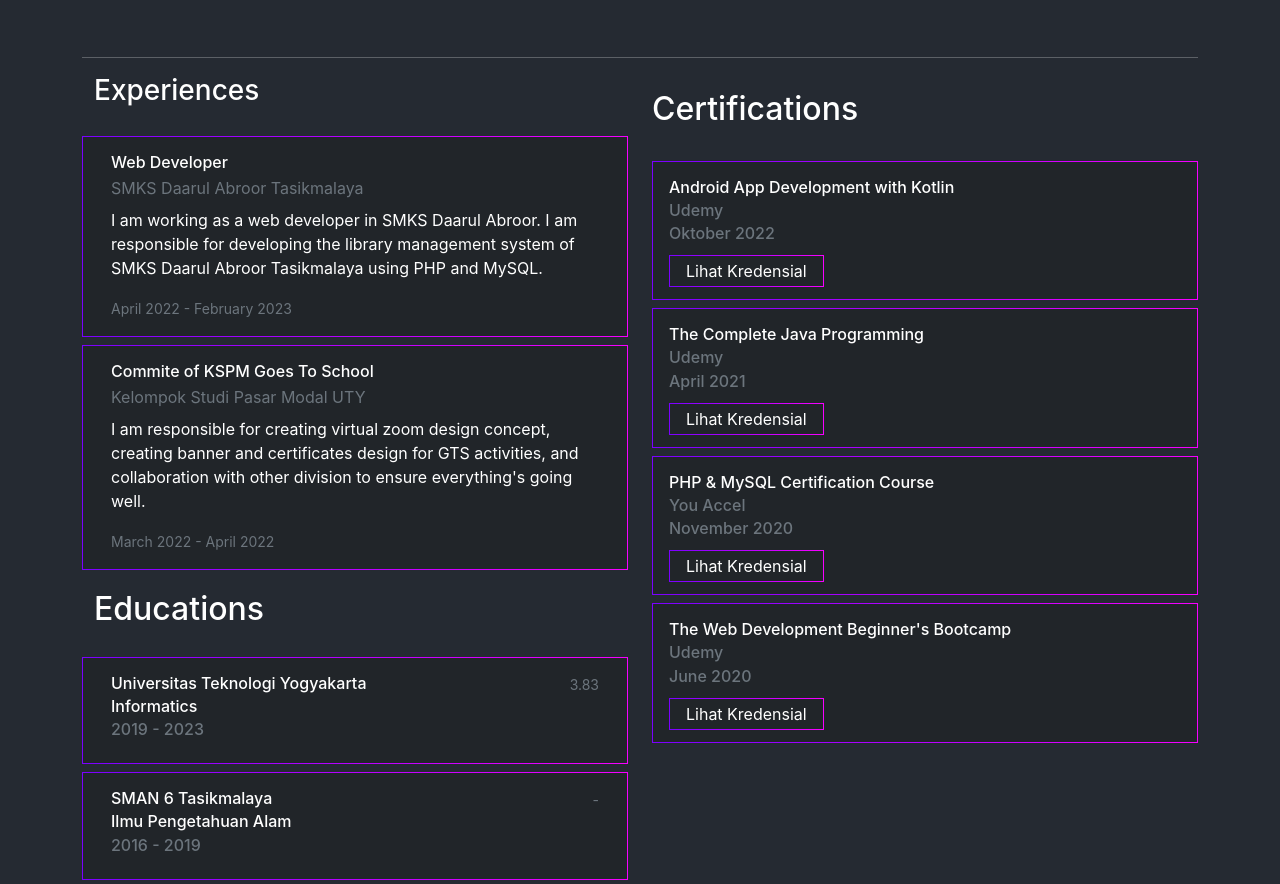
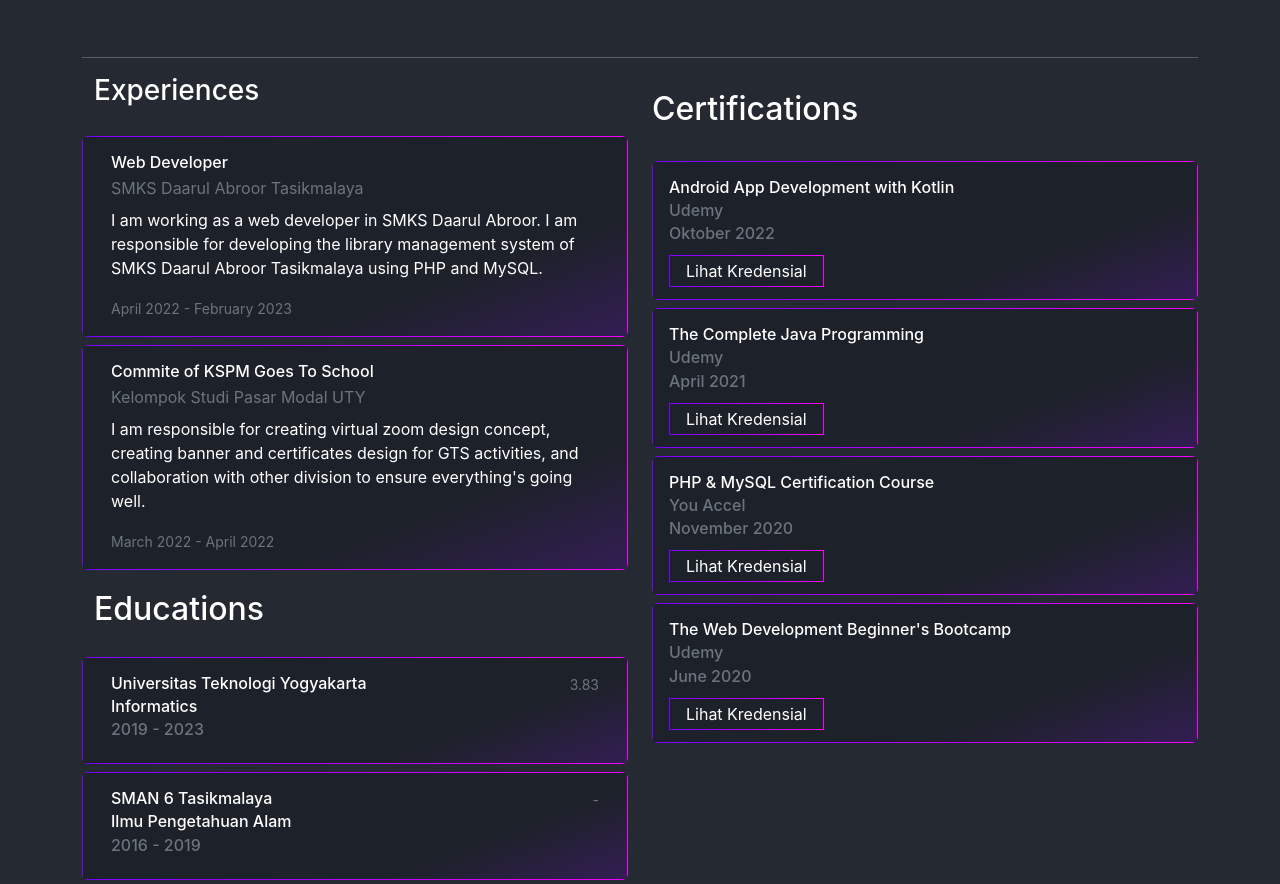
Before and after one commit to zeinirfansyah/zeinirfansyah_web, a React (Vite) app: page / in a window 1280 px wide. Shown: the part 720-1604 px from the top of the page. Built offline with nearby package versions, Linux system fonts and the light colour scheme.

Commit message:
add: gradient at card

```diff
--- a/src/App.css
+++ b/src/App.css
@@ -5,6 +5,7 @@ a {
 .card {
   border: 1px solid !important;
   border-image: linear-gradient(to right, #7b00ff, #f700ff) 1 !important;
+  background-image: linear-gradient(160deg, #1d2129 70%, #7b00ff33) !important;
 }
 
 .carouselPortoImg {
```
